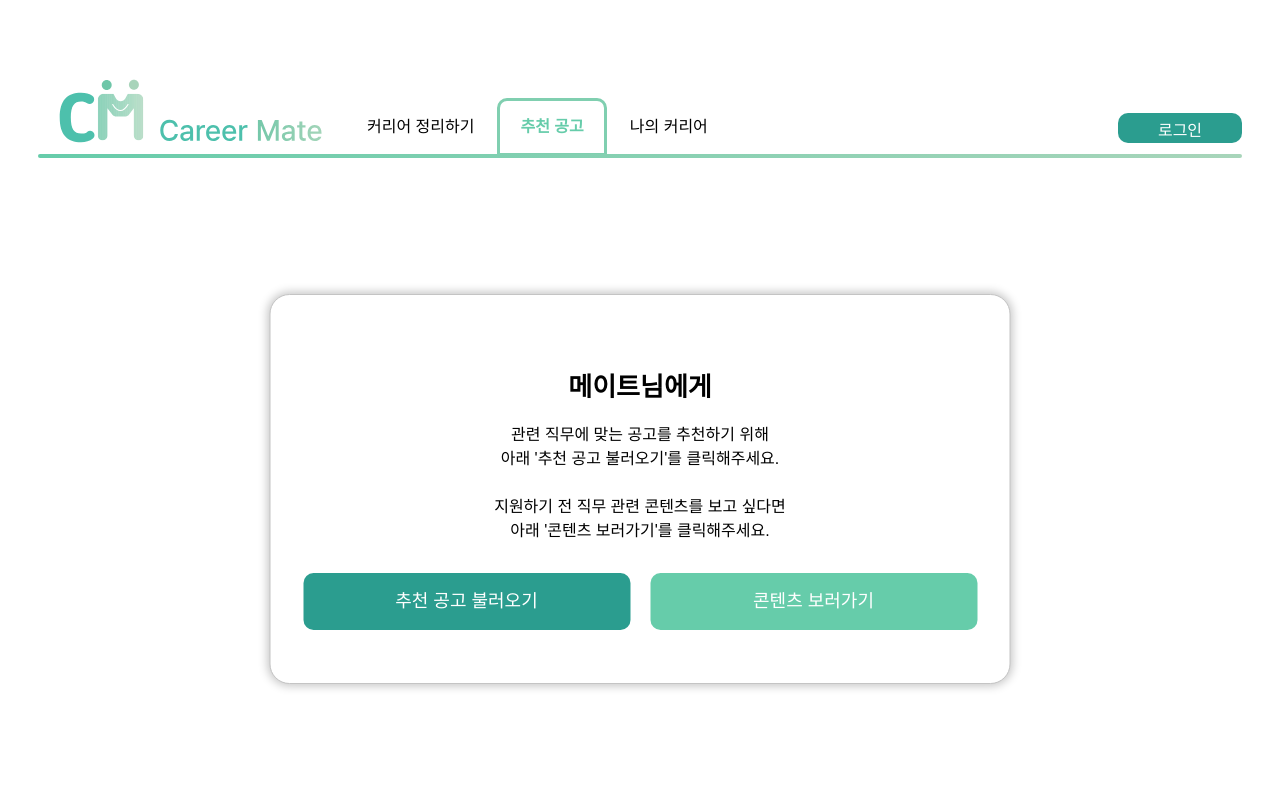
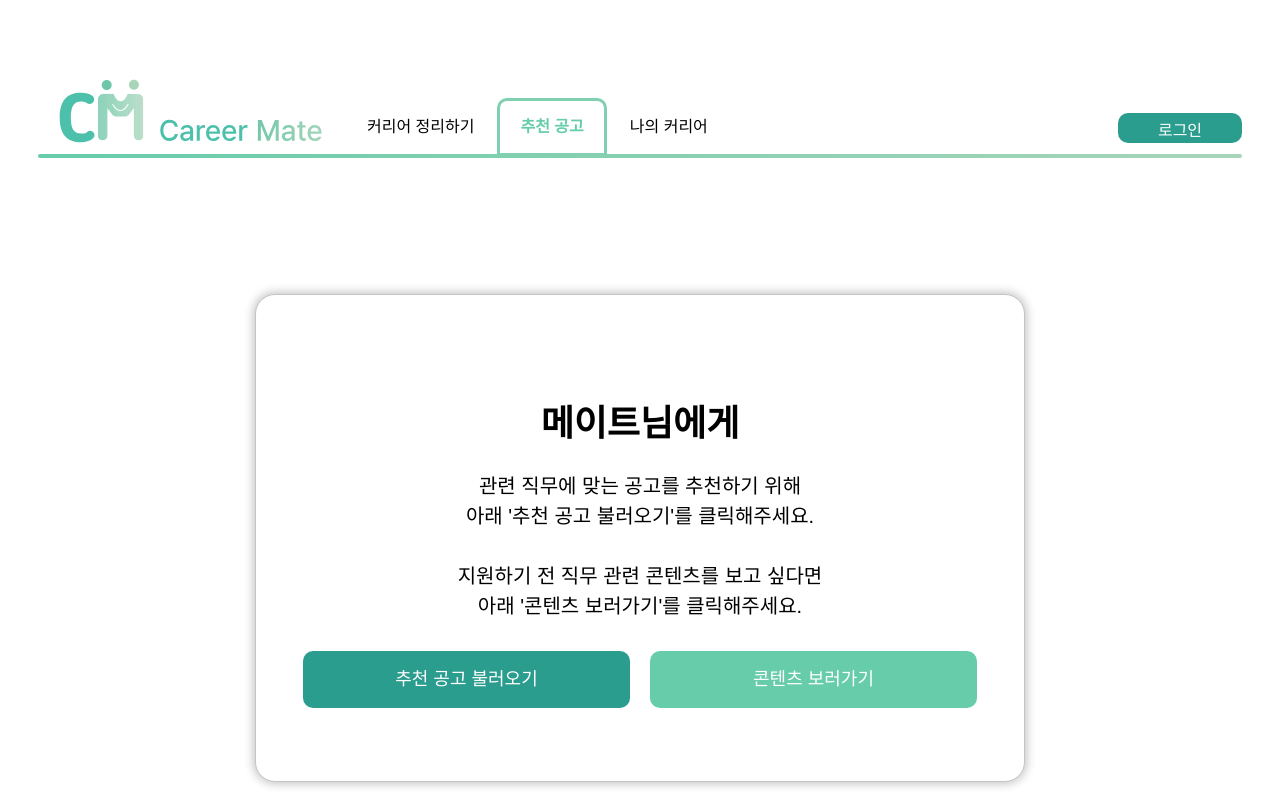
Before and after one commit to Career-Mate/Web, a React (Vite) app: page /recommend in a window 1280 px wide. Shown: the top 800 px of the page. Built offline with nearby package versions, Linux system fonts and the light colour scheme; no server answers; a web font is replaced by a local one.

Commit message:
chore: pm일 때만 popup에서 줄바꿈

```diff
--- a/src/components/common/Popups/LoadingPopup/LoadingPopup.jsx
+++ b/src/components/common/Popups/LoadingPopup/LoadingPopup.jsx
@@ -9,9 +9,17 @@ const LoadingPopup = ({ type, onCancel }) => {
 
     const text =
         type === 'template'
-            ? `${user.name} 메이트님의
+            ? user.job === 'PM(Product/Project Manager)'
+                ? `${user.name} 메이트님의
+            ${user.job} 직무에 맞는
+            템플릿을 제공해드릴게요!`
+                : `${user.name} 메이트님의
             ${user.job} 직무에 맞는 템플릿을 제공해드릴게요!`
-            : `${user.name} 메이트님의
+            : user.job === 'PM(Product/Project Manager)'
+              ? `${user.name} 메이트님의
+            ${user.job} 직무에 맞는
+            채용 공고를 추천 중이에요!`
+              : `${user.name} 메이트님의
             ${user.job} 직무에 맞는 채용 공고를 추천 중이에요!`;
 
     return (
--- a/src/components/common/Popups/LoadingPopup/styled/styled.js
+++ b/src/components/common/Popups/LoadingPopup/styled/styled.js
@@ -19,7 +19,7 @@ export const PopupContainer = styled.div`
     justify-content: center;
     align-items: center;
     position: fixed;
-    width: 621px;
+    width: 630px;
     height: fit-content;
     padding-top: 10px;
     top: 50%;
@@ -36,7 +36,7 @@ export const PopupWrapper = styled.div`
     align-items: flex-end;
     padding: 32px 44px;
     gap: 26px;
-    width: 533px;
+    width: 550px;
     height: fit-content;
     flex: none;
     order: 0;
@@ -50,7 +50,7 @@ export const TextWrapper = styled.div`
     align-items: flex-start;
     padding: 0px;
     gap: 18px;
-    width: 533px;
+    width: 550px;
     height: fit-content;
     flex: none;
     order: 0;
@@ -59,7 +59,7 @@ export const TextWrapper = styled.div`
 `;
 
 export const StyledText = styled.div`
-    width: 533px;
+    width: 550px;
     height: fit-content;
     font-style: normal;
     font-weight: 700;
@@ -79,7 +79,7 @@ export const LoadingWrapper = styled.div`
     align-items: center;
     padding: 0px;
     gap: 10px;
-    width: 533px;
+    width: 550px;
     height: fit-content;
     flex: none;
     order: 1;
--- a/src/pages/Recommend/RecommnedMainPage/RecommendMainPage.jsx
+++ b/src/pages/Recommend/RecommnedMainPage/RecommendMainPage.jsx
@@ -55,10 +55,10 @@ const RecommendMainPage = () => {
             };
         } else {
             return {
-                width: '739px',
-                height: '388px',
-                mainFontSize: '26px',
-                detailFontSize: '16px',
+                width: '768px',
+                height: '486px',
+                mainFontSize: '36px',
+                detailFontSize: '20px',
                 buttonWidth: '327px',
                 buttonHeight: '57px',
                 buttonFontSize: '18px',
```
